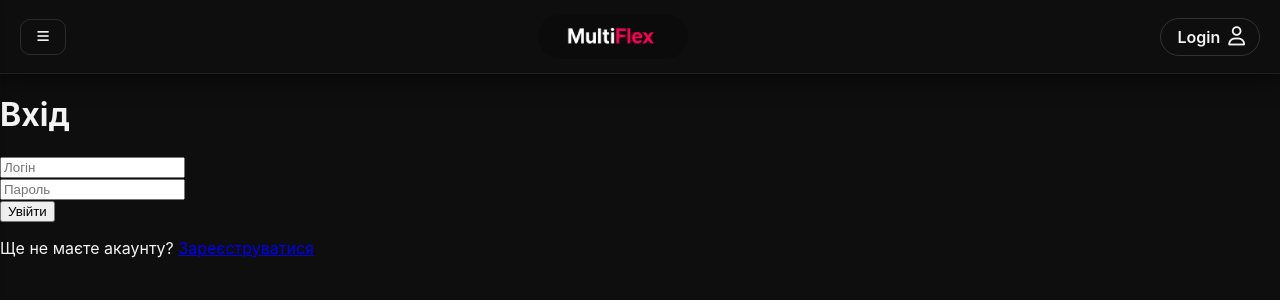
After one commit to plusikkk/Cinema_Front, a Django app: page /login/ in a window 1280 px wide. The commit adds this page. Shown: the top 300 px of the page. Run offline with Django 5.2, Linux system fonts and the light colour scheme.

Commit message:
almost done login (without css)

```diff
--- a/Cinema_front/urls.py
+++ b/Cinema_front/urls.py
@@ -11,4 +11,6 @@ urlpatterns = [
     path('movies/coming-soon/', views.movies_coming_soon, name='movies_coming_soon'),
     path('movie/<int:pk>/', views.movie_details, name='movie_details'),
     path('cinemas/', views.cinemas, name='cinemas'),
+    path('login/', views.login, name='login'),
+    path('register/', views.register, name='register'),
 ]  + static(settings.STATIC_URL, document_root=settings.STATIC_ROOT)
--- a/Cinema_front/views.py
+++ b/Cinema_front/views.py
@@ -25,3 +25,9 @@ def cinemas(request):
 
 def movie_details(request, pk):
     return render(request, 'film_details.html')
+
+def login(request):
+    return render(request, 'login.html')
+
+def register(request):
+    return render(request, 'register.html')
--- /dev/null
+++ b/static/js/login.js
@@ -0,0 +1,65 @@
+// Константи для URL (якщо ви на одному домені, можна використовувати відносні шляхи)
+const API_TOKEN_URL = "/api/token/";
+
+// Функція для збереження токенів
+function saveTokens(data) {
+    localStorage.setItem('access_token', data.access);
+    localStorage.setItem('refresh_token', data.refresh);
+
+    // Якщо хочеш зберегти ім'я користувача для відображення в шапці
+    if (data.username) {
+        localStorage.setItem('username', data.username);
+    }
+}
+
+// Функція для перенаправлення
+function redirectAfterLogin() {
+    // Перенаправляємо на головну сторінку
+    window.location.href = "{% url 'main_page' %}";
+}
+
+$(document).ready(function() {
+    $("#loginForm").on("submit", function(e) {
+        e.preventDefault();
+
+        // Очищаємо попередні помилки, якщо були
+        $("#error-message").hide().text("");
+
+        const username = $("#username").val();
+        const password = $("#password").val();
+
+        $.ajax({
+            url: API_TOKEN_URL,
+            method: "POST",
+            contentType: "application/json",
+            data: JSON.stringify({
+                username: username,
+                password: password
+            }),
+            success: function(data) {
+                // Успішний логін
+                console.log("Login success");
+
+                // Зберігаємо токен. Додаємо username в об'єкт, бо бекенд може не повертати його в токені
+                saveTokens({ ...data, username: username });
+
+                redirectAfterLogin();
+            },
+            error: function(xhr) {
+                // Обробка помилки
+                console.error("Login error", xhr);
+
+                let message = "Невірний логін або пароль";
+
+                // Якщо сервер повернув конкретну помилку, показуємо її
+                if (xhr.responseJSON && xhr.responseJSON.detail) {
+                    message = xhr.responseJSON.detail;
+                }
+
+                alert(message);
+                // Або можна виводити в дів:
+                // $("#error-message").text(message).show();
+            }
+        });
+    });
+});
--- a/templates/layout.html
+++ b/templates/layout.html
@@ -23,10 +23,10 @@
       </div>
 
         <div class="header-actions">
-            <button class="btn-login-combo">
+            <a href="{% url 'login' %}" class="btn-login-combo" style="text-decoration: none;">
             <span>Login</span>
             <i class="fa-regular fa-user"></i>
-            </button>
+            </a>
         </div>
     </div>
   </header>
@@ -48,7 +48,7 @@
       </nav>
 
       <div class="offcanvas-bottom">
-        <button class="btn-primary">Login</button>
+        <a href="{% url 'login' %}" class="btn-primary" style="text-decoration: none; display: inline-block; text-align: center;">Login</a>
         <div class="socials">
           <p class="socials-title">Ми в соціальних мережах</p>
           <div class="social-links">
--- /dev/null
+++ b/templates/login.html
@@ -0,0 +1,25 @@
+{% extends "layout.html" %}
+{% load static %}
+
+{% block content %}
+<div class="auth-container">
+    <h1>Вхід</h1>
+
+    <form id="loginForm">
+        <div class="form-group">
+            <input type="text" id="username" placeholder="Логін" required>
+        </div>
+        <div class="form-group">
+            <input type="password" id="password" placeholder="Пароль" required>
+        </div>
+        <button type="submit">Увійти</button>
+    </form>
+
+    <p>Ще не маєте акаунту? <a href="{% url 'register' %}">Зареєструватися</a></p>
+
+    <div id="error-message" style="color: red; display: none; margin-top: 10px;"></div>
+</div>
+    <script src="https://code.jquery.com/jquery-3.7.1.min.js"></script>
+
+    <script src="{% static 'js/login.js' %}"></script>
+{% endblock %}
```
Also changed, not shown: templates/register.html (added, +10 -0 lines).
